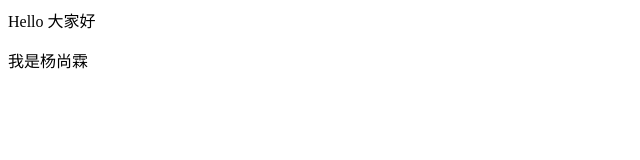
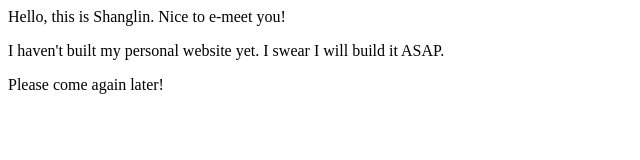
Before and after one commit to SL-Yang/SL-Yang.github.io, a plain HTML site: page index.html in a window 1280 px wide. Shown: the whole page, without its empty margins (0-640 px from the left). Drawn offline with Linux system fonts and the light colour scheme.

Commit message:
index.html

```diff
--- a/index.html
+++ b/index.html
@@ -1,2 +1,3 @@
-<p>Hello 大家好</p>
-<p>我是杨尚霖 </p>
+<p>Hello, this is Shanglin. Nice to e-meet you!</p>
+<p>I haven't built my personal website yet. I swear I will build it ASAP. </p>
+<p>Please come again later! </p>
```
